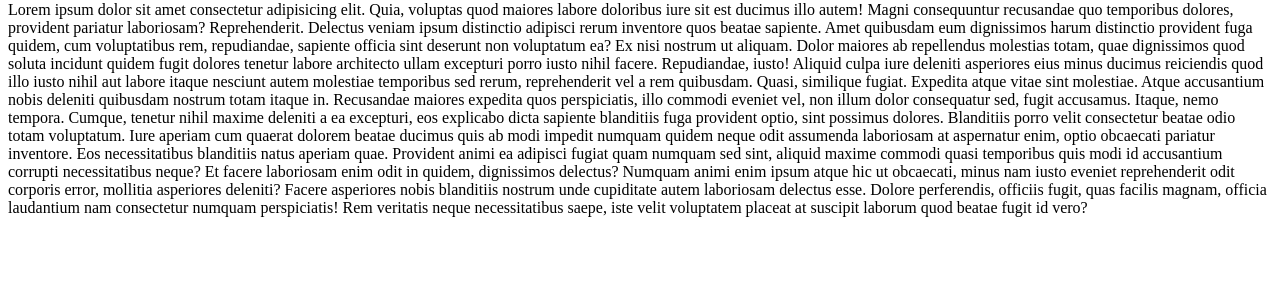
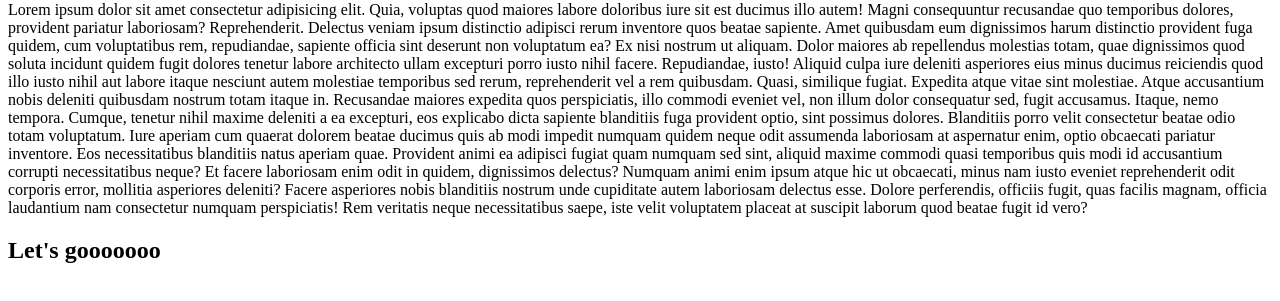
Before and after one commit to AyaDelRey/first_repo, a plain HTML site: page index.html in a window 1280 px wide. Shown: the part 79-380 px from the top of the page. Drawn offline with Linux system fonts and the light colour scheme.

Commit message:
added a h2

```diff
--- a/index.html
+++ b/index.html
@@ -17,5 +17,6 @@
     Provident animi ea adipisci fugiat quam numquam sed sint, aliquid maxime commodi quasi temporibus quis modi id accusantium corrupti necessitatibus neque? Et facere laboriosam enim odit in quidem, dignissimos delectus?
     Numquam animi enim ipsum atque hic ut obcaecati, minus nam iusto eveniet reprehenderit odit corporis error, mollitia asperiores deleniti? Facere asperiores nobis blanditiis nostrum unde cupiditate autem laboriosam delectus esse.
     Dolore perferendis, officiis fugit, quas facilis magnam, officia laudantium nam consectetur numquam perspiciatis! Rem veritatis neque necessitatibus saepe, iste velit voluptatem placeat at suscipit laborum quod beatae fugit id vero?</p>
+    <h2>Let's gooooooo</h2>
 </body>
 </html>
```
